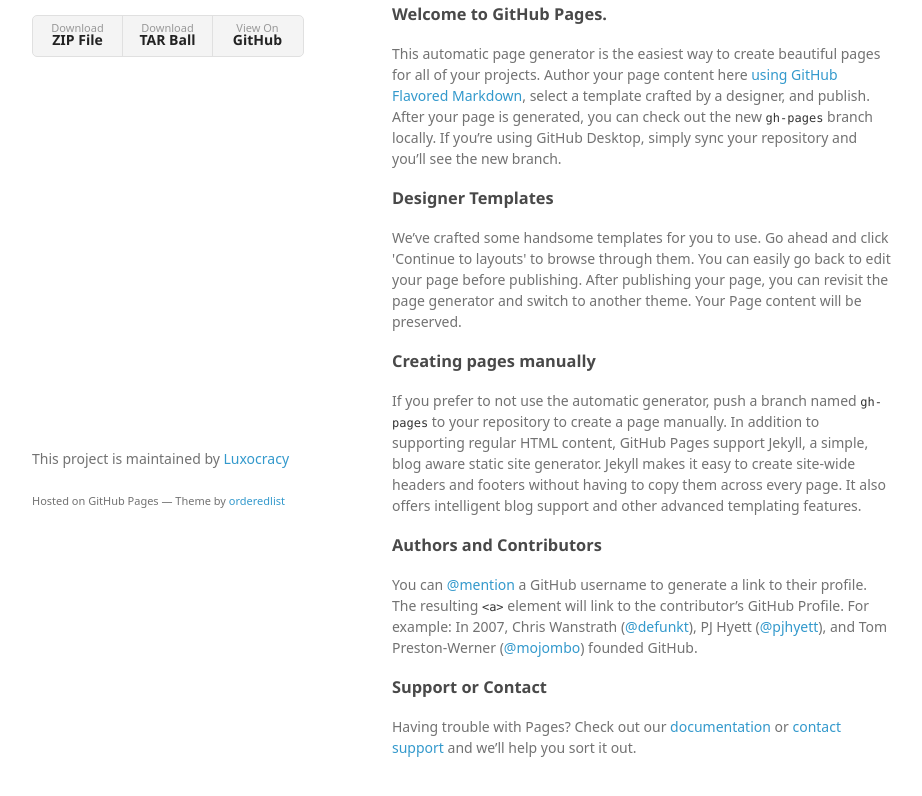
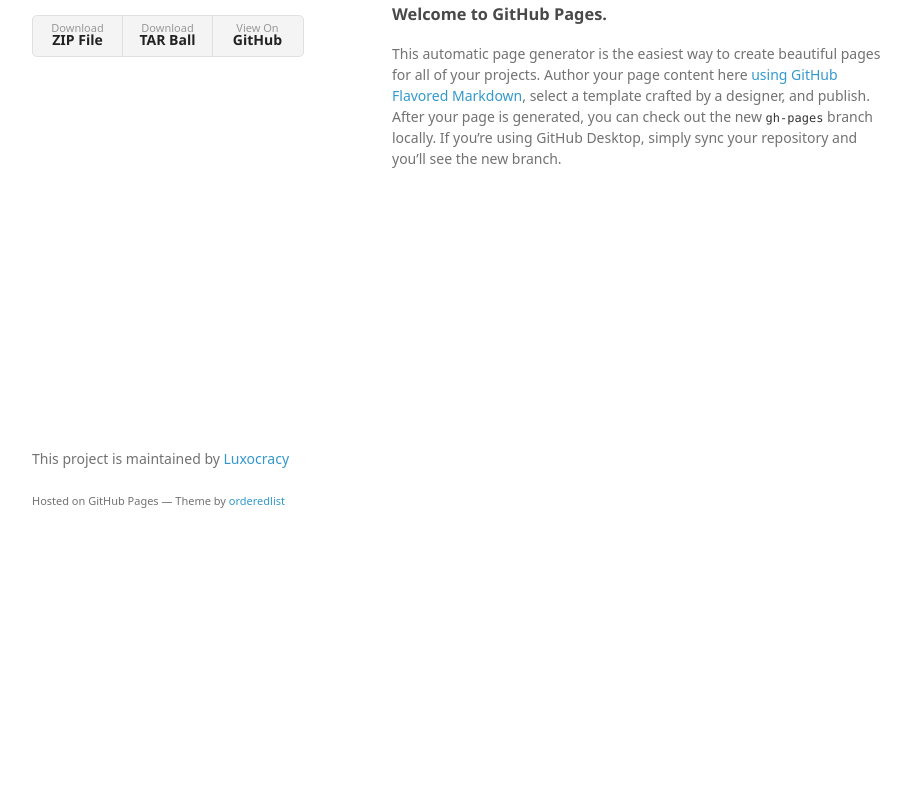
Before and after one commit to Luxocracy/Batch-Playlist-Generator, a plain HTML site: page index.html in a window 1280 px wide. Shown: the part 220-1016 px from the top of the page, without its empty margins (178-1100 px from the left). After the commit the page ends 800 px from the top, so only its background shows below. Drawn offline with nearby package versions, Linux system fonts and the light colour scheme; files whose address does not match are found by name; a web font is replaced by a local one.

Commit message:
Removed some default lines

```diff
--- a/index.html
+++ b/index.html
@@ -44,29 +44,13 @@
           <span id="status">No Videos</span>
         </div>
         <h3>
-<a id="welcome-to-github-pages" class="anchor" href="#welcome-to-github-pages" aria-hidden="true"><span aria-hidden="true" class="octicon octicon-link"></span></a>Welcome to GitHub Pages.</h3>
+          <a id="welcome-to-github-pages" class="anchor" href="#welcome-to-github-pages" aria-hidden="true">
+            <span aria-hidden="true" class="octicon octicon-link"></span>
+          </a>
+          Welcome to GitHub Pages.
+        </h3>
 
-<p>This automatic page generator is the easiest way to create beautiful pages for all of your projects. Author your page content here <a href="https://guides.github.com/features/mastering-markdown/">using GitHub Flavored Markdown</a>, select a template crafted by a designer, and publish. After your page is generated, you can check out the new <code>gh-pages</code> branch locally. If you’re using GitHub Desktop, simply sync your repository and you’ll see the new branch.</p>
-
-<h3>
-<a id="designer-templates" class="anchor" href="#designer-templates" aria-hidden="true"><span aria-hidden="true" class="octicon octicon-link"></span></a>Designer Templates</h3>
-
-<p>We’ve crafted some handsome templates for you to use. Go ahead and click 'Continue to layouts' to browse through them. You can easily go back to edit your page before publishing. After publishing your page, you can revisit the page generator and switch to another theme. Your Page content will be preserved.</p>
-
-<h3>
-<a id="creating-pages-manually" class="anchor" href="#creating-pages-manually" aria-hidden="true"><span aria-hidden="true" class="octicon octicon-link"></span></a>Creating pages manually</h3>
-
-<p>If you prefer to not use the automatic generator, push a branch named <code>gh-pages</code> to your repository to create a page manually. In addition to supporting regular HTML content, GitHub Pages support Jekyll, a simple, blog aware static site generator. Jekyll makes it easy to create site-wide headers and footers without having to copy them across every page. It also offers intelligent blog support and other advanced templating features.</p>
-
-<h3>
-<a id="authors-and-contributors" class="anchor" href="#authors-and-contributors" aria-hidden="true"><span aria-hidden="true" class="octicon octicon-link"></span></a>Authors and Contributors</h3>
-
-<p>You can <a href="https://help.github.com/articles/basic-writing-and-formatting-syntax/#mentioning-users-and-teams" class="user-mention">@mention</a> a GitHub username to generate a link to their profile. The resulting <code>&lt;a&gt;</code> element will link to the contributor’s GitHub Profile. For example: In 2007, Chris Wanstrath (<a href="https://github.com/defunkt" class="user-mention">@defunkt</a>), PJ Hyett (<a href="https://github.com/pjhyett" class="user-mention">@pjhyett</a>), and Tom Preston-Werner (<a href="https://github.com/mojombo" class="user-mention">@mojombo</a>) founded GitHub.</p>
-
-<h3>
-<a id="support-or-contact" class="anchor" href="#support-or-contact" aria-hidden="true"><span aria-hidden="true" class="octicon octicon-link"></span></a>Support or Contact</h3>
-
-<p>Having trouble with Pages? Check out our <a href="https://help.github.com/pages">documentation</a> or <a href="https://github.com/contact">contact support</a> and we’ll help you sort it out.</p>
+        <p>This automatic page generator is the easiest way to create beautiful pages for all of your projects. Author your page content here <a href="https://guides.github.com/features/mastering-markdown/">using GitHub Flavored Markdown</a>, select a template crafted by a designer, and publish. After your page is generated, you can check out the new <code>gh-pages</code> branch locally. If you’re using GitHub Desktop, simply sync your repository and you’ll see the new branch.</p>
       </section>
       <footer>
         <p>This project is maintained by <a href="https://github.com/Luxocracy">Luxocracy</a></p>
```
